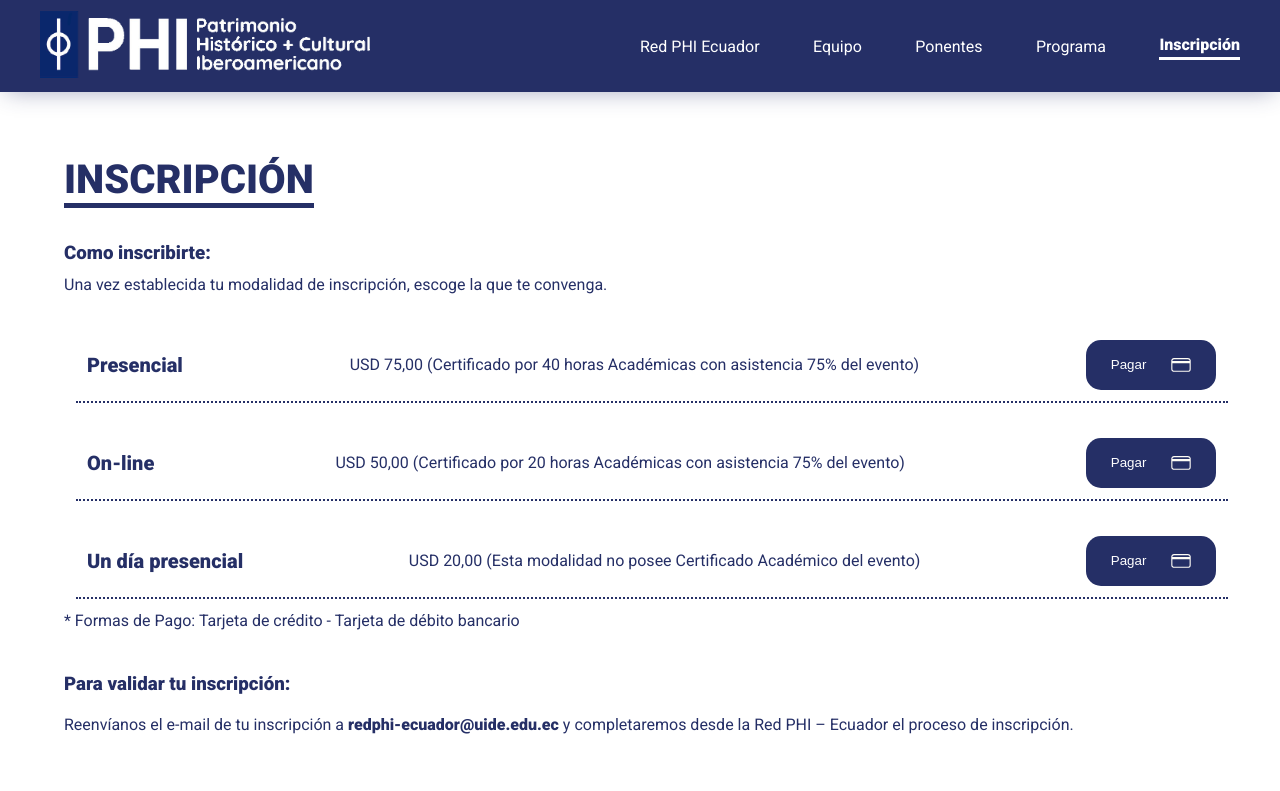
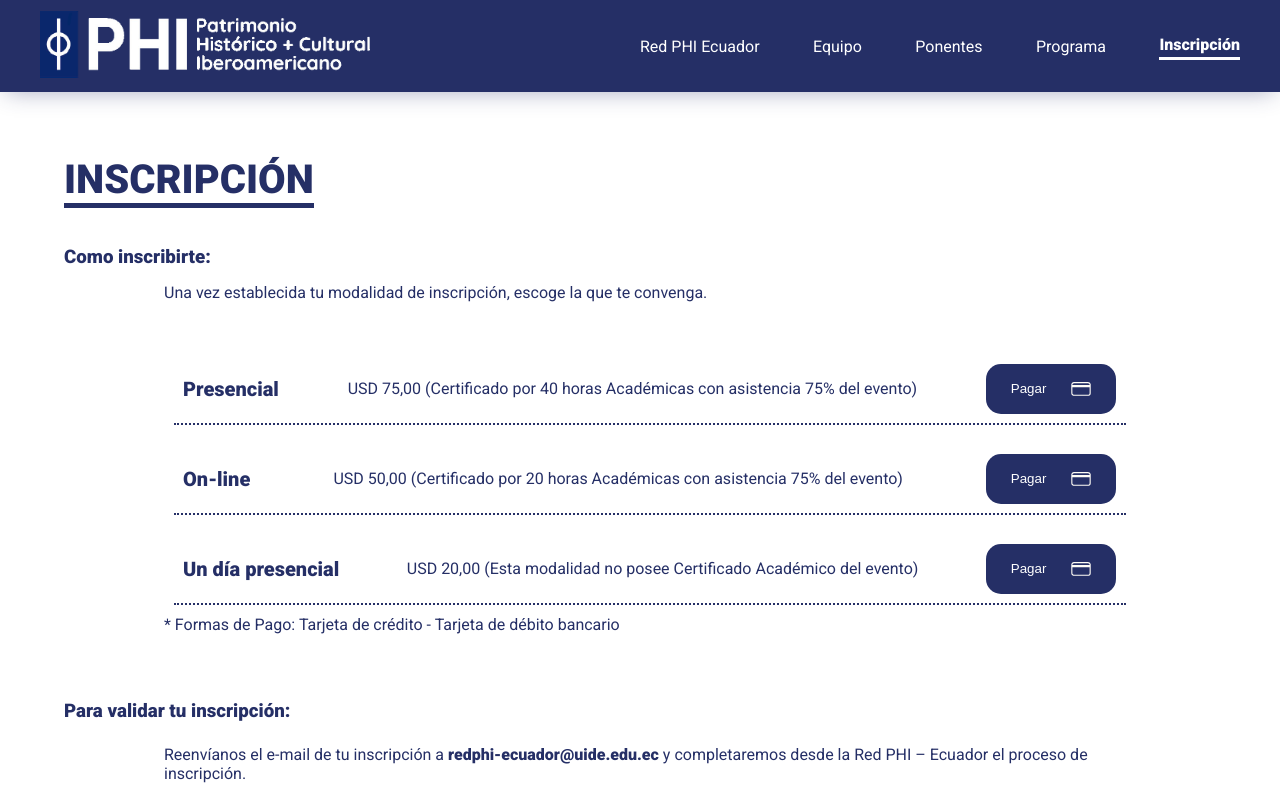
Before and after one commit to MAlexGG/phi-ecuador, a Next.js app: page /inscripcion in a window 1280 px wide. Shown: the top 791 px of the page. Built offline with nearby package versions, Linux system fonts and the light colour scheme.

Commit message:
paddings in registration page

```diff
--- a/app/inscripcion/page.js
+++ b/app/inscripcion/page.js
@@ -14,15 +14,15 @@ export default function Registration() {
         <h3>Como inscribirte:</h3>
         <p>Una vez establecida tu modalidad de inscripción, escoge la que te convenga.</p>
       </div>
-
+      <div className={styles.ctPayments}>
         <Payment title='Presencial' text='USD 75,00 (Certificado por 40 horas Académicas con asistencia 75% del evento)' alt='pago para evento presencial' href={'https://kshk.co/uide-pregrado/spdYHhsvC'}/>
 
         <Payment title='On-line' text='USD 50,00 (Certificado por 20 horas Académicas con asistencia 75% del evento)' alt='pago para evento on-line' href={'https://kshk.co/uide-pregrado/CE_8Slufx'}/>
 
         <Payment title='Un día presencial' text='USD 20,00 (Esta modalidad no posee Certificado Académico del evento)' alt='pago para evento un día presencial' href={'https://kshk.co/uide-pregrado/3SeAEly4s'}/>
 
-      <p>* Formas de Pago: Tarjeta de crédito - Tarjeta de débito bancario</p>
-
+        <p>* Formas de Pago: Tarjeta de crédito - Tarjeta de débito bancario</p>
+      </div>
       <div className={styles.ctRegistration}>
         <h3>Para validar tu inscripción:</h3>
         <p>Reenvíanos el e-mail de tu inscripción a <span>redphi-ecuador@uide.edu.ec</span> y completaremos desde la Red PHI – Ecuador el proceso de inscripción.</p>
--- a/app/inscripcion/page.module.css
+++ b/app/inscripcion/page.module.css
@@ -24,8 +24,21 @@
     margin: 2% 0%;
 }
 
+.ctRegistration p {
+    padding: 0px 100px;
+}
+
 .ctRegistration p span {
     font-weight: 900;
+}
+
+.ctPayments {
+    display: flex;
+    flex-direction: column;
+    justify-content: center;
+    align-items: flex-start;
+    width: 100%;
+    padding: 20px 100px;
 }
 
 @media screen and (max-width: 992px) {
--- a/app/programa/page.module.css
+++ b/app/programa/page.module.css
@@ -18,7 +18,7 @@
     justify-content: center;
     align-items: center;
     text-align: center;
-    padding: 5% 0%;
+    padding: 20px 100px;
 }
 
 .ctTitle h3 {
@@ -42,6 +42,9 @@
         width: 700px;
         height: auto;
     }
+    .ctTitle {
+        padding: 0px;
+    }
 }
 
 @media screen and (max-width: 576px) {
```
